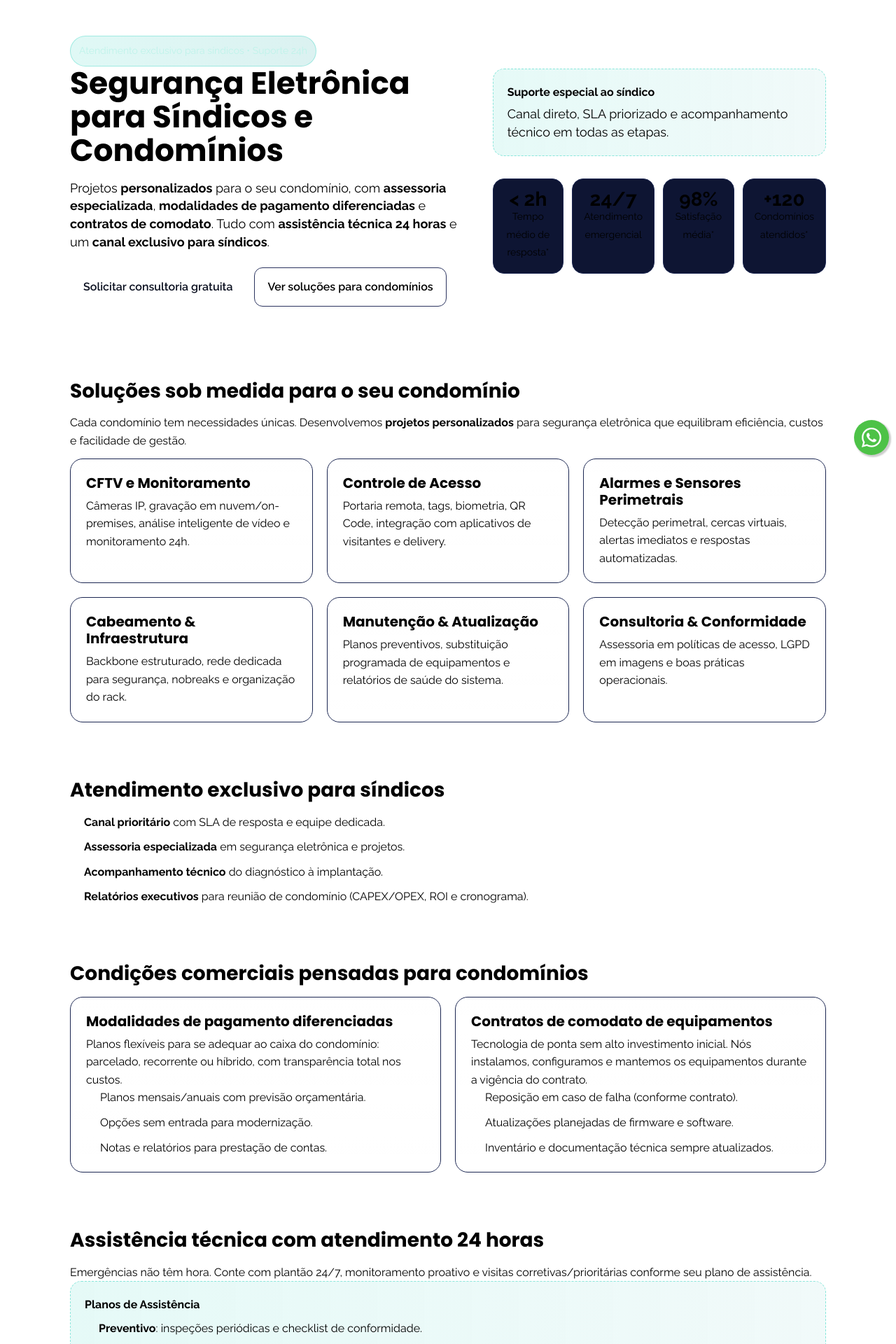
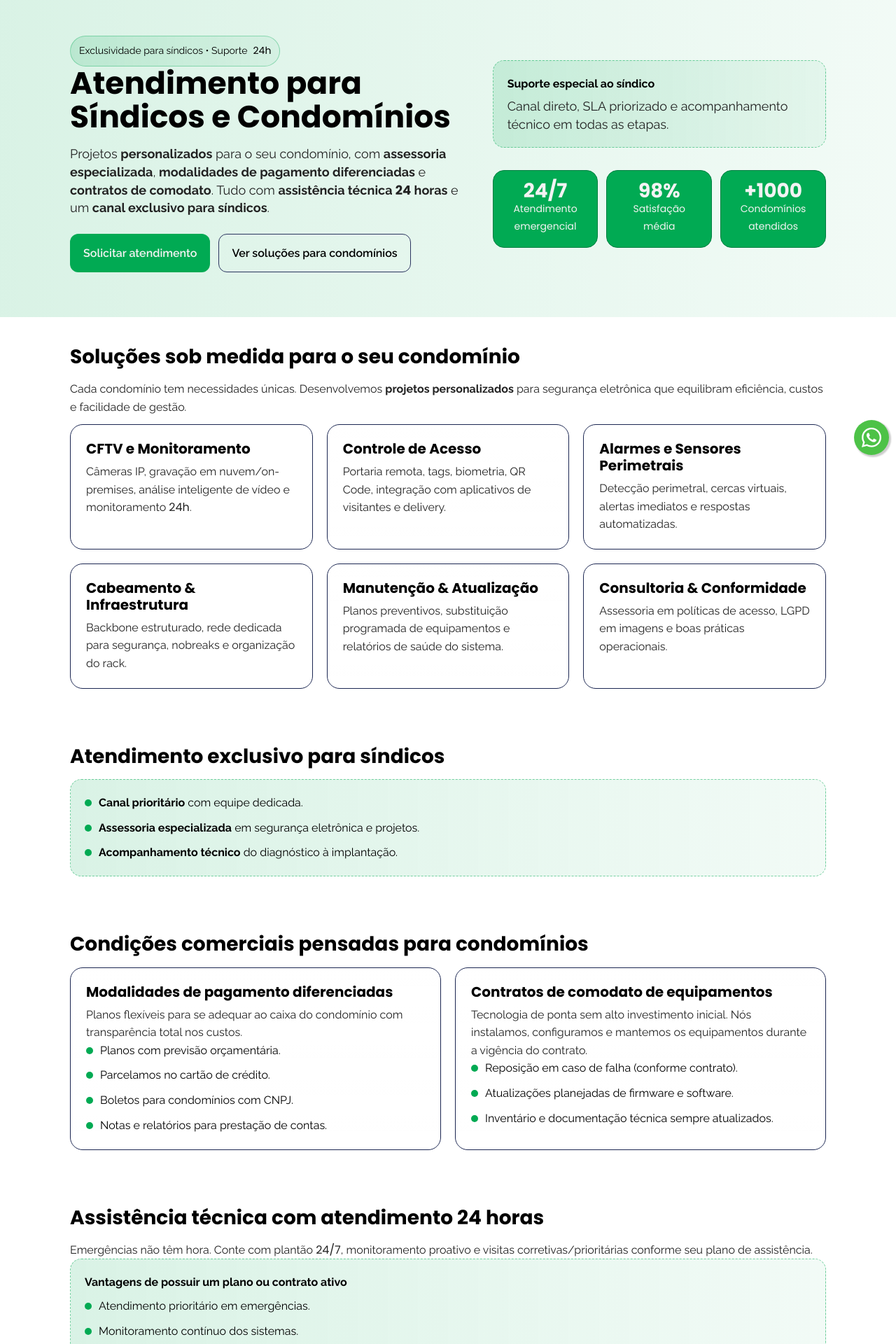
Before and after one commit to nicolasmansan/realeza-seguranca-eletronica, an Angular app: page /sindicos in a window 1280 px wide. Shown: the part 140-2060 px from the top of the page at 70% size. Built offline with nearby package versions, Linux system fonts and the light colour scheme.

Commit message:
Página de síndicos

```diff
--- a/src/app/components/header/header.html
+++ b/src/app/components/header/header.html
@@ -31,6 +31,9 @@
           </ul>
         </li>
         <li class="fade-in-left delay-1">
+          <a href="/sindicos" (click)="togglemenu(false)">Para Síndicos</a>
+        </li>
+        <li class="fade-in-left delay-1">
           <a href="#sobre-nos" (click)="togglemenu(false)">Quem Somos</a>
         </li>
         <li class="fade-in-left">
--- /dev/null
+++ b/src/app/components/sindicos/sindicos.html
@@ -0,0 +1,11 @@
+<section class="sindicos-section content-section">
+  <div class="container">
+    <div class="title-section">
+      <app-subtitle text="Para Síndicos" [showLine]="true" [center]="true" />
+      <p>Descubra como nossos serviços podem facilitar sua gestão e proteger seu condomínio. Aproveite soluções pensadas para síndicos que buscam tranquilidade e eficiência.</p>
+    </div>
+    <div class="cta">
+      <a class="btn-primary" href="/sindicos">Saiba mais</a>
+    </div>
+  </div>
+</section>
--- a/src/app/pages/home-page/home-page.html
+++ b/src/app/pages/home-page/home-page.html
@@ -4,6 +4,7 @@
   <app-about />
   <app-solutions-carousel />
   <app-plans-apps />
+  <app-sindicos />
   <app-reviews />
   <app-brands />
   <app-transition />
--- a/src/app/pages/home-page/home-page.ts
+++ b/src/app/pages/home-page/home-page.ts
@@ -9,6 +9,7 @@ import { InstragramFeed } from "../../components/instragram-feed/instragram-feed
 import { About } from "../../components/about/about";
 import { PlansApps } from "../../components/plans-apps/plans-apps";
 import { Transition } from "../../components/transition/transition";
+import { Sindicos } from "../../components/sindicos/sindicos";
 
 @Component({
   selector: 'app-home',
@@ -22,7 +23,8 @@ import { Transition } from "../../components/transition/transition";
     InstragramFeed,
     About,
     PlansApps,
-    Transition
+    Transition,
+    Sindicos
   ],
   templateUrl: './home-page.html',
   styleUrl: './home-page.scss'
--- a/src/app/pages/sindico-page/sindico-page.html
+++ b/src/app/pages/sindico-page/sindico-page.html
@@ -1,17 +1,16 @@
-<!-- HERO -->
+<div class="gradient-bg">
   <div class="container">
     <section class="hero" id="inicio">
       <div>
-      <span class="badge" aria-label="Atendimento exclusivo 24h">Atendimento exclusivo para síndicos • Suporte
-        24h</span>
-      <h1>Segurança Eletrônica para Síndicos e Condomínios</h1>
+        <span class="badge" aria-label="Atendimento exclusivo 24h">Exclusividade para síndicos • Suporte<span class="use-poppins">24h</span></span>
+        <h1>Atendimento para Síndicos e Condomínios</h1>
         <p>Projetos <strong>personalizados</strong> para o seu condomínio, com <strong>assessoria especializada</strong>,
           <strong>modalidades de pagamento diferenciadas</strong> e <strong>contratos de comodato</strong>. Tudo com
-        <strong>assistência técnica 24 horas</strong> e um <strong>canal exclusivo para síndicos</strong>.
+          <strong>assistência técnica <span class="use-poppins">24</span> horas</strong> e um <strong>canal exclusivo para síndicos</strong>.
         </p>
         <div class="cta-row" role="group" aria-label="Ações principais">
-        <a class="btn btn-primary" href="#contato">Solicitar consultoria gratuita</a>
-        <a class="btn btn-ghost" href="#solucoes">Ver soluções para condomínios</a>
+          <a class="btn btn-primary"  target="_blank" href="https://api.whatsapp.com/send/?phone=555130120735&text=Ol%C3%A1+Realeza%21+%2AVim+do+site%2A+e+gostaria+de+ajuda%21&type=phone_number&app_absent=0">Solicitar atendimento</a>
+          <a class="btn btn-ghost" href="/sindicos#solucoes">Ver soluções para condomínios</a>
         </div>
       </div>
       <aside aria-label="Destaques" class="grid grid-1">
@@ -22,26 +21,25 @@
           </p>
         </div>
         <div class="kpis" style="margin-top:12px">
-        <div class="kpi" aria-label="Tempo de resposta">
-          <div class="v">&lt; 2h</div>
-          <div class="small">Tempo médio de resposta*</div>
-        </div>
           <div class="kpi" aria-label="Disponibilidade 24/7">
             <div class="v">24/7</div>
             <div class="small">Atendimento emergencial</div>
           </div>
           <div class="kpi" aria-label="Satisfação">
             <div class="v">98%</div>
-          <div class="small">Satisfação média*</div>
+            <div class="small">Satisfação média</div>
           </div>
           <div class="kpi" aria-label="Condomínios atendidos">
-          <div class="v">+120</div>
-          <div class="small">Condomínios atendidos*</div>
+            <div class="v">+1000</div>
+            <div class="small">Condomínios atendidos</div>
           </div>
         </div>
       </aside>
     </section>
+  </div>
+</div>
 
+<div class="container">
   <section id="solucoes">
     <h2>Soluções sob medida para o seu condomínio</h2>
     <p class="muted">Cada condomínio tem necessidades únicas. Desenvolvemos <strong>projetos personalizados</strong>
@@ -50,7 +48,7 @@
     <div class="grid grid-3" style="margin-top:12px">
       <article class="card" aria-labelledby="cftv">
         <h3 id="cftv">CFTV e Monitoramento</h3>
-        <p class="muted">Câmeras IP, gravação em nuvem/on-premises, análise inteligente de vídeo e monitoramento 24h.
+        <p class="muted">Câmeras IP, gravação em nuvem/on-premises, análise inteligente de vídeo e monitoramento <span class="use-poppins">24h</span>.
         </p>
       </article>
       <article class="card" aria-labelledby="acesso">
@@ -80,17 +78,17 @@
 
   <section id="exclusivo">
     <h2>Atendimento exclusivo para síndicos</h2>
+    <div class="banner">
       <ul class="list" aria-label="Benefícios para síndicos">
-      <li><span class="dot"></span><span><strong>Canal prioritário</strong> com SLA de resposta e equipe
-          dedicada.</span>
+        <li><span class="dot"></span><span><strong>Canal prioritário</strong> com equipe dedicada.</span>
         </li>
         <li><span class="dot"></span><span><strong>Assessoria especializada</strong> em segurança eletrônica e
             projetos.</span></li>
         <li><span class="dot"></span><span><strong>Acompanhamento técnico</strong> do diagnóstico à implantação.</span>
         </li>
-      <li><span class="dot"></span><span><strong>Relatórios executivos</strong> para reunião de condomínio (CAPEX/OPEX,
-          ROI e cronograma).</span></li>
       </ul>
+    </div>
+
   </section>
 
   <section id="condicoes">
@@ -98,11 +96,11 @@
     <div class="grid grid-2">
       <div class="card">
         <h3>Modalidades de pagamento diferenciadas</h3>
-        <p class="muted">Planos flexíveis para se adequar ao caixa do condomínio: parcelado, recorrente ou híbrido, com
-          transparência total nos custos.</p>
+        <p class="muted">Planos flexíveis para se adequar ao caixa do condomínio com transparência total nos custos.</p>
         <ul class="list">
-          <li><span class="dot"></span><span>Planos mensais/anuais com previsão orçamentária.</span></li>
-          <li><span class="dot"></span><span>Opções sem entrada para modernização.</span></li>
+          <li><span class="dot"></span><span>Planos com previsão orçamentária.</span></li>
+          <li><span class="dot"></span><span>Parcelamos no cartão de crédito.</span></li>
+          <li><span class="dot"></span><span>Boletos para condomínios com CNPJ.</span></li>
           <li><span class="dot"></span><span>Notas e relatórios para prestação de contas.</span></li>
         </ul>
       </div>
@@ -121,17 +119,15 @@
 
   <section id="suporte">
     <h2>Assistência técnica com atendimento 24 horas</h2>
-    <p class="muted">Emergências não têm hora. Conte com plantão 24/7, monitoramento proativo e visitas
-      corretivas/prioritárias conforme seu plano de assistência.</p>
+    <p class="muted">Emergências não têm hora. Conte com plantão <span class="use-poppins">24/7</span>, monitoramento proativo e visitas corretivas/prioritárias conforme seu plano de assistência.</p>
     <div class="banner" role="note">
-      <strong>Planos de Assistência</strong>
+      <strong>Vantagens de possuir um plano ou contrato ativo</strong>
       <ul class="list" style="margin-top:8px">
-        <li><span class="dot"></span><span><strong>Preventivo</strong>: inspeções periódicas e checklist de
-            conformidade.</span></li>
-        <li><span class="dot"></span><span><strong>Completo</strong>: preventivo + corretivo com peças e mão de
-            obra.</span></li>
-        <li><span class="dot"></span><span><strong>Premium 24/7</strong>: SLA estendido, atendimento emergencial e
-            relatórios mensais.</span></li>
+        <li><span class="dot"></span><span>Atendimento prioritário em emergências.</span></li>
+        <li><span class="dot"></span><span>Monitoramento contínuo dos sistemas.</span></li>
+        <li><span class="dot"></span><span>Visitas técnicas programadas e corretivas.</span></li>
+        <li><span class="dot"></span><span>Relatórios periódicos de funcionamento e recomendações.</span></li>
+        <li><span class="dot"></span><span>Redução de custos com manutenção preventiva.</span></li>
       </ul>
     </div>
   </section>
@@ -155,7 +151,7 @@
         prevista
         em cláusula específica.</dd>
       <dt>Vocês atendem emergências fora do horário comercial?</dt>
-      <dd>Sim. Nosso <strong>suporte 24 horas</strong> está disponível todos os dias, inclusive finais de semana e
+      <dd>Sim. Nosso <strong>suporte <span class="use-poppins">24</span> horas</strong> está disponível todos os dias, inclusive finais de semana e
         feriados.</dd>
       <dt>Como funciona a consultoria para projetos personalizados?</dt>
       <dd>Realizamos diagnóstico no local, mapeamento de riscos, proposta técnica e cronograma de implantação, sempre
@@ -165,4 +161,9 @@
     </dl>
   </section>
 
+  <div class="cta">
+    <h3>Quer facilitar a gestão do seu condomínio?</h3>
+    <a class="btn-primary" target="_blank" href="https://api.whatsapp.com/send/?phone=555130120735&text=Ol%C3%A1+Realeza%21+%2AVim+do+site%2A+e+gostaria+de+ajuda%21&type=phone_number&app_absent=0">Solicitar atendimento</a>
   </div>
+
+</div>
--- a/src/app/pages/sindico-page/sindico-page.scss
+++ b/src/app/pages/sindico-page/sindico-page.scss
@@ -1,36 +1,188 @@
-.hero { padding: 64px 0; display: grid; grid-template-columns: 1.2fr 1fr; gap: 32px; align-items: center; }
-    .hero h1 { font-size: clamp(28px, 4vw, 44px); line-height: 1.1; margin: 0 0 16px; }
-    .hero p { font-size: 18px; color: var(--muted); margin: 0 0 24px; }
-    .badge { display: inline-flex; align-items: center; gap: 8px; background: linear-gradient(90deg, rgba(45,212,191,.15), rgba(14,165,160,.15)); border: 1px solid rgba(45,212,191,.35); padding: 8px 12px; border-radius: 999px; font-size: 14px; color: #bff3ea; }
+@use '../../../vars.scss' as *;
 
-    .cta-row { display: flex; gap: 12px; flex-wrap: wrap; }
-    .btn { display: inline-flex; align-items: center; justify-content: center; gap: 10px; padding: 14px 18px; border-radius: 12px; font-weight: 600; border: 1px solid transparent; }
-    .btn-primary { background: var(--accent); color: #0b1020; }
-    .btn-primary:hover { background: var(--accent-dark); }
-    .btn-ghost { background: transparent; color: var(--text); border-color: #2b345f; }
-    .btn-ghost:hover { border-color: var(--accent); }
+.hero {
+  padding: 64px 0;
+  display: grid;
+  grid-template-columns: 1.2fr 1fr;
+  gap: 32px;
+  align-items: center;
+}
 
-    .grid { display: grid; gap: 20px; }
-    .grid-3 { grid-template-columns: repeat(3, 1fr); }
-    .grid-2 { grid-template-columns: repeat(2, 1fr); }
-    @media (max-width: 900px) { .hero { grid-template-columns: 1fr; } .grid-3 { grid-template-columns: 1fr; } .grid-2 { grid-template-columns: 1fr; } }
+.gradient-bg {
+  background: linear-gradient(90deg, rgba(1, 170, 83, 0.15), rgba(1, 170, 83, 0.05));
+}
 
-    .card { background: linear-gradient(180deg, rgba(255,255,255,0.02), rgba(255,255,255,0)); border: 1px solid #1c2752; border-radius: 18px; padding: 22px; }
-    .card h3 { margin: 0 0 8px; font-size: 20px; }
-    .muted { color: var(--muted); }
+.hero h1 {
+  font-size: clamp(28px, 4vw, 44px);
+  line-height: 1.1;
+  margin: 0 0 16px;
+}
 
-    section { padding: 40px 0; }
-    section h2 { font-size: 28px; margin: 0 0 16px; }
-    .list { display: grid; gap: 10px; }
-    .list li { list-style: none; display: flex; align-items: flex-start; gap: 10px; }
-    .dot { width: 10px; height: 10px; background: var(--accent); border-radius: 999px; margin-top: 8px; flex-shrink: 0; }
+.hero p {
+  font-size: 18px;
+  color: $secondary-text;
+  margin: 0 0 24px;
+}
 
-    .banner { background: linear-gradient(90deg, rgba(45,212,191,.12), rgba(14,165,160,.06)); border: 1px dashed rgba(45,212,191,.5); padding: 20px; border-radius: 16px; }
-    .kpis { display: grid; grid-template-columns: repeat(4, 1fr); gap: 12px; }
-    .kpi { text-align: center; background: #0e1533; border: 1px solid #1c2752; border-radius: 16px; padding: 16px; }
-    .kpi .v { font-size: 28px; font-weight: 700; }
+.badge {
+  display: inline-flex;
+  align-items: center;
+  gap: 8px;
+  background: linear-gradient(90deg, rgba(1, 170, 83, 0.15), rgba(1, 170, 83, 0.05));
+  border: 1px solid rgba(1, 170, 83, .35);
+  padding: 8px 12px;
+  border-radius: 999px;
+  font-size: 14px;
+}
 
-    footer { padding: 40px 0; color: var(--muted); border-top: 1px solid #1c2752; margin-top: 20px; }
-    .small { font-size: 14px; color: var(--muted); }
-    .faq dt { font-weight: 700; margin-top: 12px; }
-    .faq dd { margin: 6px 0 0 0; color: var(--muted); }
+.cta-row {
+  display: flex;
+  gap: 12px;
+  flex-wrap: wrap;
+}
+
+.btn {
+  display: inline-flex;
+  align-items: center;
+  justify-content: center;
+  gap: 10px;
+  padding: 14px 18px;
+  border-radius: 12px;
+  font-weight: 600;
+  border: 1px solid transparent;
+}
+
+.btn-ghost {
+  background: transparent;
+  color: var(--text);
+  border-color: #2b345f;
+}
+
+.btn-ghost:hover {
+  border-color: var(--accent);
+}
+
+.grid {
+  display: grid;
+  gap: 20px;
+}
+
+.grid-3 {
+  grid-template-columns: repeat(3, 1fr);
+}
+
+.grid-2 {
+  grid-template-columns: repeat(2, 1fr);
+}
+
+@media (max-width: 900px) {
+  .hero {
+    grid-template-columns: 1fr;
+  }
+
+  .grid-3 {
+    grid-template-columns: 1fr;
+  }
+
+  .grid-2 {
+    grid-template-columns: 1fr;
+  }
+}
+
+.card {
+  background: linear-gradient(180deg, rgba(255, 255, 255, 0.02), rgba(255, 255, 255, 0));
+  border: 1px solid #1c2752;
+  border-radius: 18px;
+  padding: 22px;
+}
+
+.card h3 {
+  margin: 0 0 8px;
+  font-size: 20px;
+}
+
+.muted {
+  color: $secondary-text;
+}
+
+section {
+  padding: 40px 0;
+}
+
+section h2 {
+  font-size: 28px;
+  margin: 0 0 16px;
+}
+
+.list {
+  display: grid;
+  gap: 10px;
+}
+
+.list li {
+  list-style: none;
+  display: flex;
+  align-items: flex-start;
+  gap: 10px;
+}
+
+.dot {
+  width: 10px;
+  height: 10px;
+  background: $primary;
+  border-radius: 999px;
+  margin-top: 8px;
+  flex-shrink: 0;
+}
+
+.banner {
+  background: linear-gradient(90deg, rgba(1, 170, 83, 0.15), rgba(1, 170, 83, 0.05));
+  border: 1px dashed rgba(1, 170, 83, .5);
+  padding: 20px;
+  border-radius: 16px;
+}
+
+.kpis {
+  display: grid;
+  grid-template-columns: repeat(3, 1fr);
+  gap: 12px;
+  font-family: 'Poppins', sans-serif;
+}
+
+.kpi {
+  text-align: center;
+  background: $primary;
+  border: 1px solid $primary-active;
+  border-radius: 16px;
+  padding: 16px;
+  color: $primary-text;
+}
+
+.kpi .v {
+  font-size: 28px;
+  font-weight: 700;
+}
+
+.small {
+  font-size: 14px;
+}
+
+.faq dt {
+  font-weight: 700;
+  margin-top: 12px;
+}
+
+.faq dd {
+  margin: 6px 0 0 0;
+  color: $secondary-text;
+}
+
+.cta {
+  margin: 3rem;
+  text-align: center;
+
+  h3 {
+    font-size: 1.3rem;
+    margin-bottom: 2rem;
+  }
+}
--- a/src/styles.scss
+++ b/src/styles.scss
@@ -41,6 +41,10 @@ h1, h2, h3, h4, h5, h6 {
   line-height: 1.2;
   margin: 0;
   padding: 0;
+}
+
+.use-poppins {
+  font-family: 'Poppins', sans-serif;
 }
 
 
```
Also changed, not shown: src/app/components/sindicos/sindicos.scss (added, +23 -0 lines), src/app/components/sindicos/sindicos.ts (added, +12 -0 lines), src/app/pages/sindico-page/sindico-page.ts (+2 -11 lines). Lines whose indentation alone changed are shown as unchanged.
